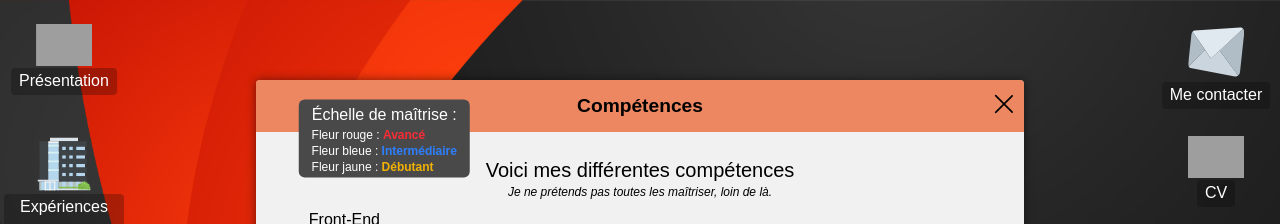
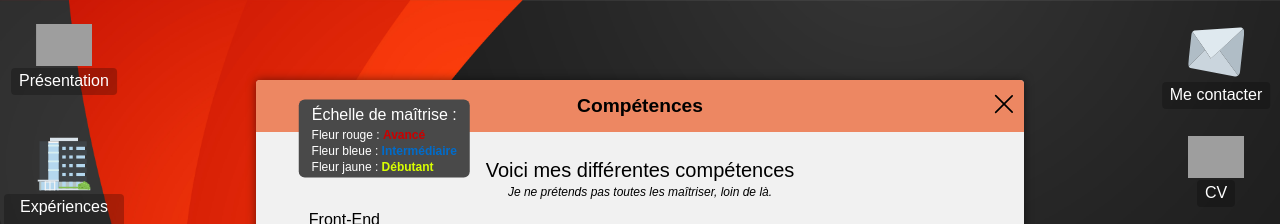
Before and after one commit to DorianDevelop/next-portfolio, a Next.js app: page / in a window 1280 px wide. Both pictures are taken after a click on the element "Compétences". Shown: the top 224 px of the page. Built offline with nearby package versions, Linux system fonts and the light colour scheme; grey boxes are pictures that could not be loaded.

Commit message:
Fixed color issue on skills page, and download issue of CV

```diff
--- a/app/globals.css
+++ b/app/globals.css
@@ -350,6 +350,16 @@ body {
                 }
             }
         }
+
+        .red-flower-color{
+            color: #CB0000;
+        }
+        .blue-flower-color{
+            color: #006CCB;
+        }
+        .yellow-flower-color{
+            color: #D9FF00;
+        }
     }
 
     .contact-item{
--- a/components/sub-pages/resume.tsx
+++ b/components/sub-pages/resume.tsx
@@ -8,7 +8,7 @@ const Resume = () => {
                 <h1 className="text-4xl text-center font-bold mt-10">Intéressé par mon profil ?</h1>
                 <div className="flex gap-2 align-center justify-center mt-10 relative">
                     <h4 className="text-xl pt-1.5">Vous pouvez télécharger mon CV</h4>
-                    <a href="/resume.pdf" download="Dorian_Faure_CV" className="double-border-button">ICI</a>
+                    <a href="/Resume.pdf" download="Dorian_Faure_CV" className="double-border-button">ICI</a>
                     <Image className="clicking-icon" src="/icons/clicking.svg" alt="clicking-icon" width={32} height={32}/>
                 </div>
             </div>
--- a/components/sub-pages/skills.tsx
+++ b/components/sub-pages/skills.tsx
@@ -12,9 +12,9 @@ const Skills = () => {
                     <div className="skill-mastery">
                         <p className="text-center">Échelle de maîtrise :</p>
                         <p className="text-xs">
-                            Fleur rouge : <span className="text-red-500 font-bold">Avancé</span> <br/>
-                            Fleur bleue : <span className="text-blue-500 font-bold">Intermédiaire</span> <br/>
-                            Fleur jaune : <span className="text-yellow-500 font-bold">Débutant</span>
+                            Fleur rouge : <span className="red-flower-color font-bold">Avancé</span> <br/>
+                            Fleur bleue : <span className="blue-flower-color font-bold">Intermédiaire</span> <br/>
+                            Fleur jaune : <span className="yellow-flower-color font-bold">Débutant</span>
                         </p>
                     </div>
                     <div className="skills-page-content flex flex-col gap-3">
```
Also changed, not shown: 1 other file (tests, documents, lock files or other folders).
